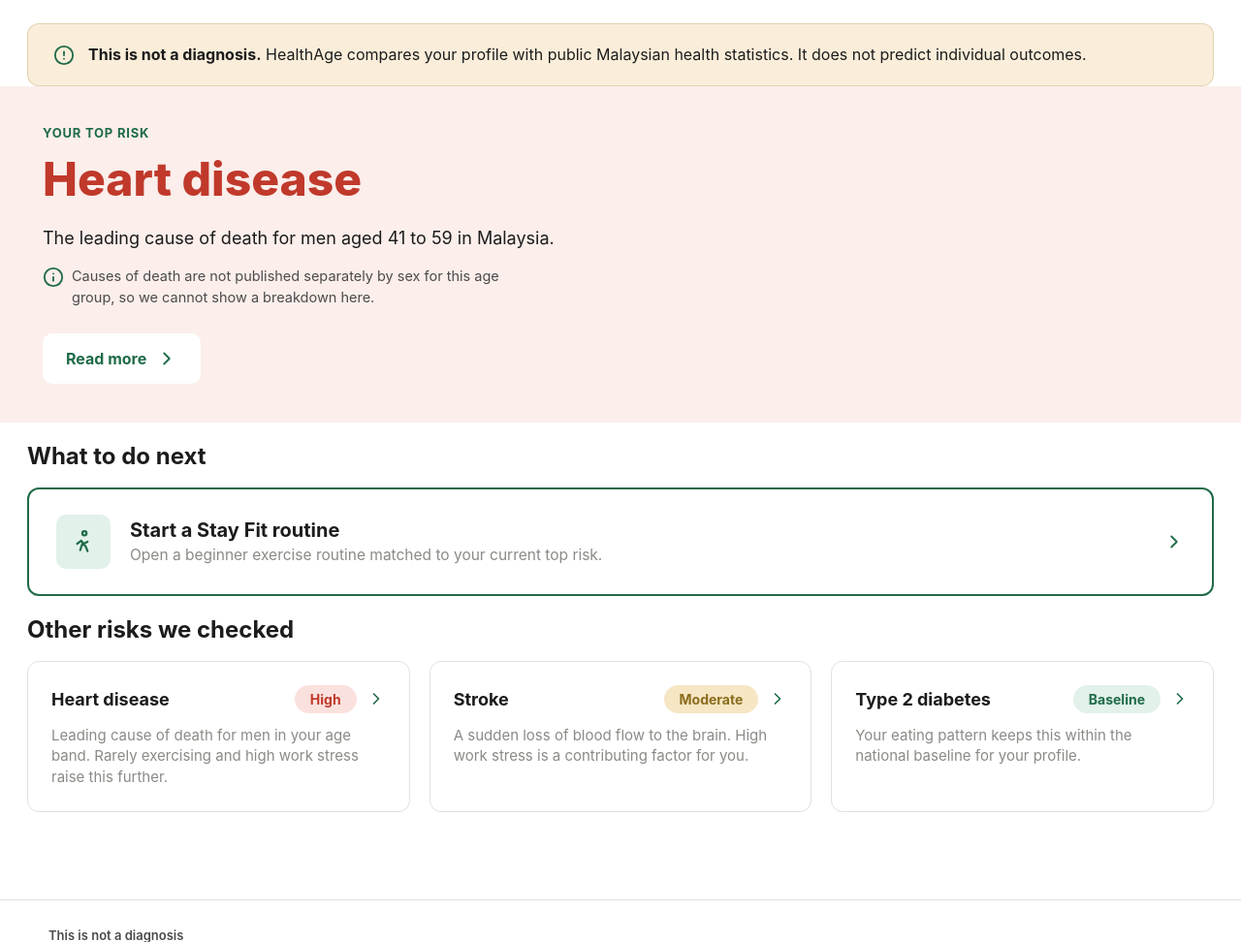
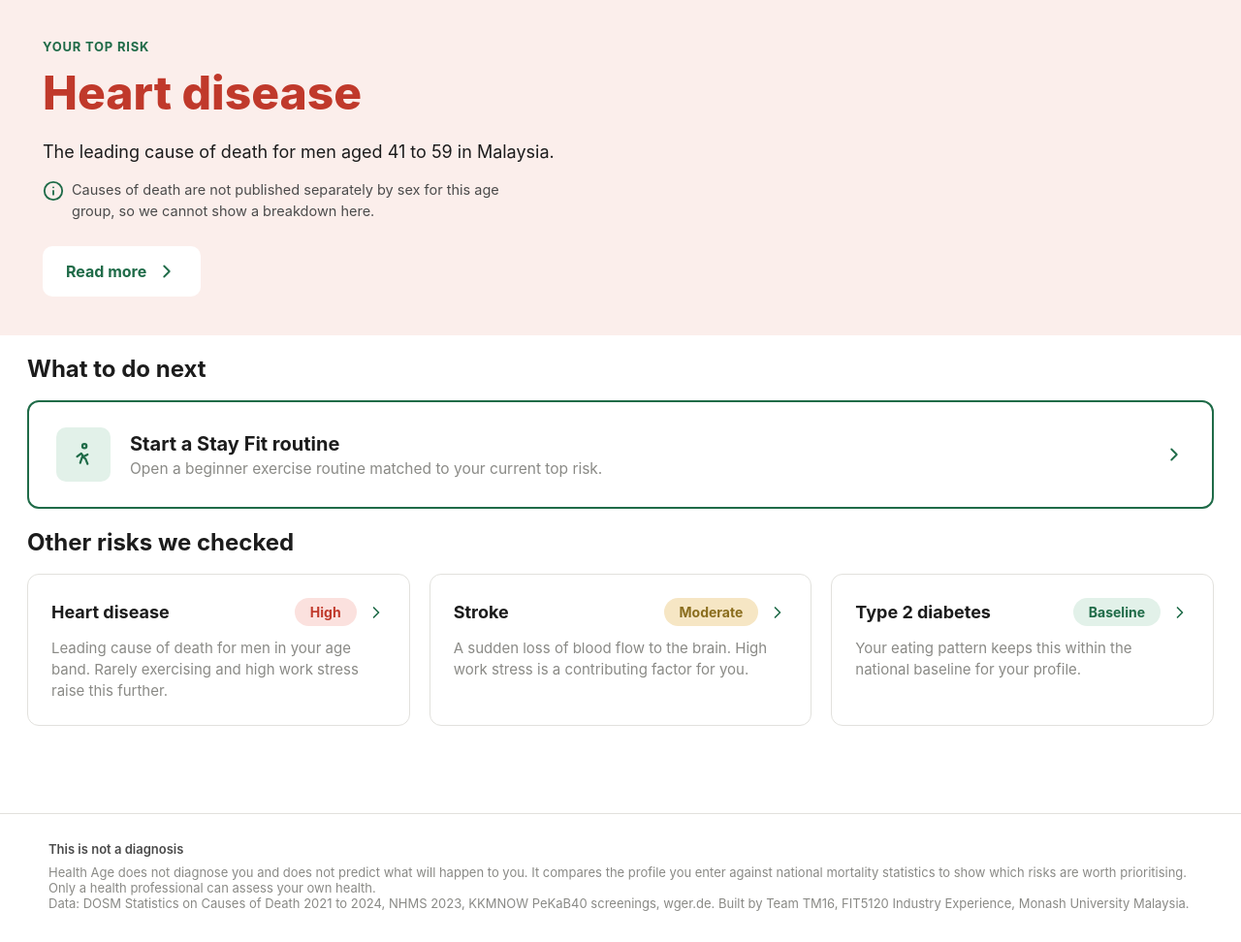
Before and after one commit to ttan0145/HealthAge, a Django app: page /dashboard/ in a window 1280 px wide. Shown: the part 76-1048 px from the top of the page at 97% size. After the commit the page ends 1016 px from the top, so only its background shows below. Run offline with Django 5.2, Linux system fonts and the light colour scheme; data that the repository does not hold is empty.

Commit message:
updating figma nearly killed me

```diff
--- a/core/templates/core/dashboard.html
+++ b/core/templates/core/dashboard.html
@@ -12,14 +12,6 @@
   <div data-include="nav"></div>
 
   <main style="width:100%; max-width: 100%;">
-
-    <section class="info-banner disclaimer-banner" style="margin: 24px 28px 0;">
-      <span class="icon" aria-hidden="true">
-        <svg viewBox="0 0 24 24" fill="none" stroke="currentColor" stroke-width="2" stroke-linecap="round" stroke-linejoin="round"><circle cx="12" cy="12" r="10"/><line x1="12" y1="8" x2="12" y2="12"/><line x1="12" y1="16" x2="12.01" y2="16"/></svg>
-      </span>
-      <p><strong>This is not a diagnosis.</strong> HealthAge compares your profile with public Malaysian health statistics. It does not predict individual outcomes.</p>
-    </section>
-
     <section class="card card--matching" id="matching-card" style="padding: 64px 72px 96px">
       <div class="matching-head">
         <span class="spinner" aria-hidden="true"></span>
```
Also changed, not shown: core/templates/core/source.html (+0 -7 lines).
